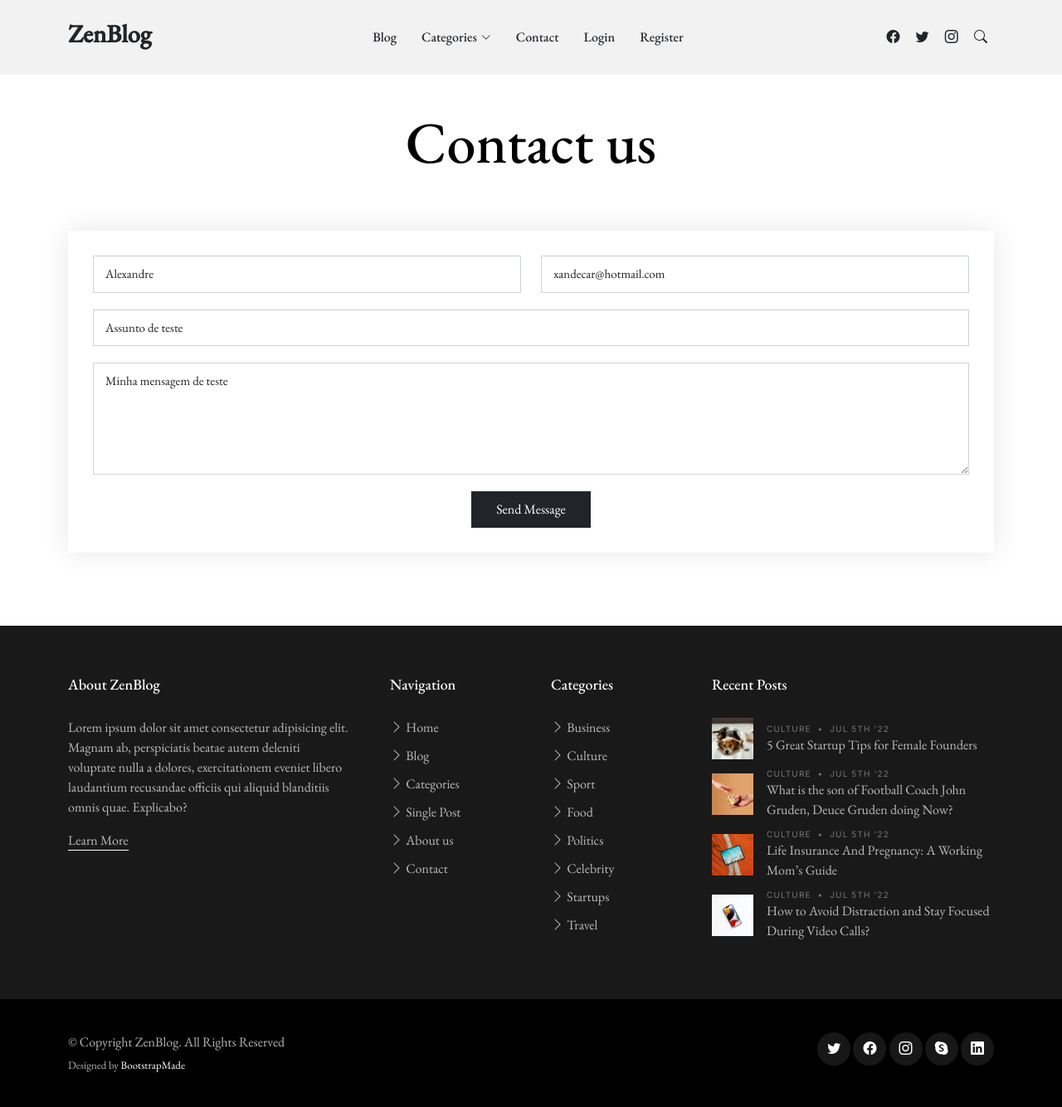
After one commit to aleduca/blog-com-codeigniter-4, a CodeIgniter 4 app: template app/Views/contact.php in a window 1280 px wide. The commit adds this page. Shown: the whole page at 83% size. Run offline with PHP 8.4 and a stand-in for CodeIgniter, Linux system fonts and the light colour scheme; the template is opened without the code that fills it, so the values that code supplies are empty; some libraries are stand-ins or nearby versions; some web fonts are replaced.

Commit message:
Feat: Contact

```diff
--- a/app/Config/Routes.php
+++ b/app/Config/Routes.php
@@ -48,6 +48,8 @@ $routes->post('/api/reply', 'Reply::store');
 $routes->post('/comment', 'Comment::store', ['as' => 'comment.store', 'filter' => 'csrfThrottle']);
 $routes->get('/register', 'Register::index', ['as' => 'register']);
 $routes->post('/register', 'Register::store', ['as' => 'register.store']);
+$routes->get('/contact', 'Contact::index', ['as' => 'contact']);
+$routes->post('/contact', 'Contact::store', ['as' => 'contact.store']);
 $routes->get('/login', 'Login::index', ['as' => 'login']);
 $routes->post('/login', 'Login::store', ['as' => 'login.store']);
 $routes->get('/logout', 'Login::destroy');
--- /dev/null
+++ b/app/Views/contact.php
@@ -0,0 +1,53 @@
+<?= $this->extend('master') ?>
+
+<?= $this->section('content') ?>
+<section id="contact" class="contact mb-5">
+  <div class="container" data-aos="fade-up">
+
+    <div class="row">
+      <div class="col-lg-12 text-center mb-2">
+        <h1 class="page-title">Contact us</h1>
+      </div>
+    </div>
+
+    <?php if (session()->has('contact_sent')) : ?>
+      <div class="text text-bg-success text-center p-2 fs-3"><?php echo session()->get('contact_sent'); ?></div>
+    <?php endif; ?>
+
+    <?php if (session()->has('contact_not_sent')) : ?>
+      <div class="text text-bg-danger text-center p-2 fs-3"><?php echo session()->get('contact_not_sent'); ?></div>
+
+    <?php endif; ?>
+    <div class="form mt-5">
+      <form action="<?php echo url_to('contact.store') ?>" method="post" role="form" class="php-email-form">
+        <div class="row">
+          <div class="form-group col-md-6">
+            <input type="text" name="name" class="form-control" id="name" placeholder="Your Name" value="Alexandre">
+            <span class="text text-bg-danger fs-3"><?php echo session()->get('error')['name'] ?? '' ?></span>
+          </div>
+          <div class="form-group col-md-6">
+            <input type="email" class="form-control" name="email" id="email" placeholder="Your Email" value="xandecar@hotmail.com">
+            <span class="text text-bg-danger fs-3"><?php echo session()->get('error')['email'] ?? '' ?></span>
+          </div>
+        </div>
+        <div class="form-group">
+          <input type="text" class="form-control" name="subject" id="subject" placeholder="Subject" value="Assunto de teste">
+          <span class="text text-bg-danger fs-3"><?php echo session()->get('error')['subject'] ?? '' ?></span>
+
+        </div>
+        <div class="form-group">
+          <span class="text text-bg-danger fs-3"><?php echo session()->get('error')['message'] ?? '' ?></span>
+          <textarea class="form-control" name="message" rows="5" placeholder="Message">Minha mensagem de teste</textarea>
+        </div>
+        <div class="my-3">
+          <div class="loading">Loading</div>
+          <div class="error-message"></div>
+          <div class="sent-message">Your message has been sent. Thank you!</div>
+        </div>
+        <div class="text-center"><button type="submit">Send Message</button></div>
+      </form>
+    </div><!-- End Contact Form -->
+
+  </div>
+</section>
+<?= $this->endSection() ?>
--- a/app/Views/partials/footer.php
+++ b/app/Views/partials/footer.php
@@ -131,7 +131,6 @@
  <script src="<?php echo base_url('assets/vendor/swiper/swiper-bundle.min.js') ?>"></script>
  <script src="<?php echo base_url('assets/vendor/glightbox/js/glightbox.min.js') ?>"></script>
  <script src="<?php echo base_url('assets/vendor/aos/aos.js') ?>"></script>
- <script src="<?php echo base_url('assets/vendor/php-email-form/validate.js') ?>"></script>
 
  <?= $this->renderSection('js') ?>
 
```
Also changed, not shown: app/Controllers/Contact.php (added, +65 -0 lines), app/Views/emails/contact.php (added, +17 -0 lines).
